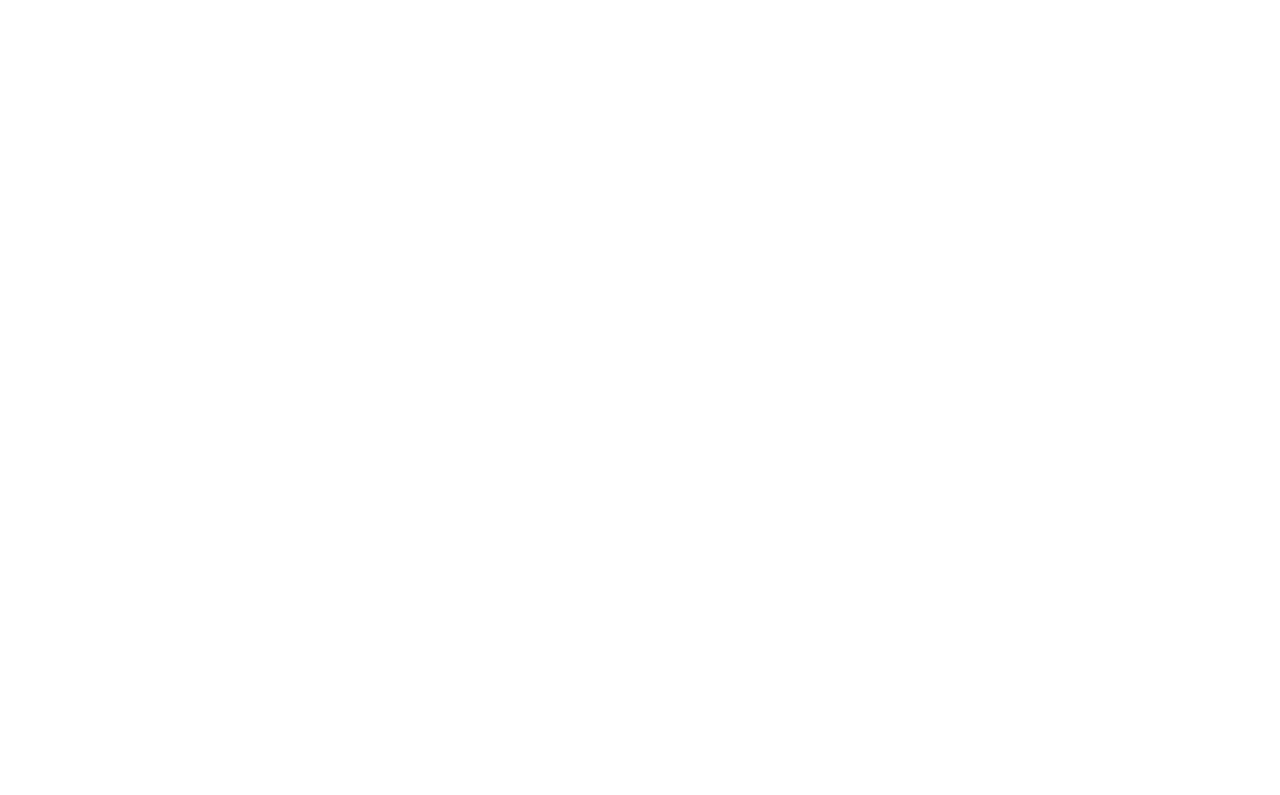
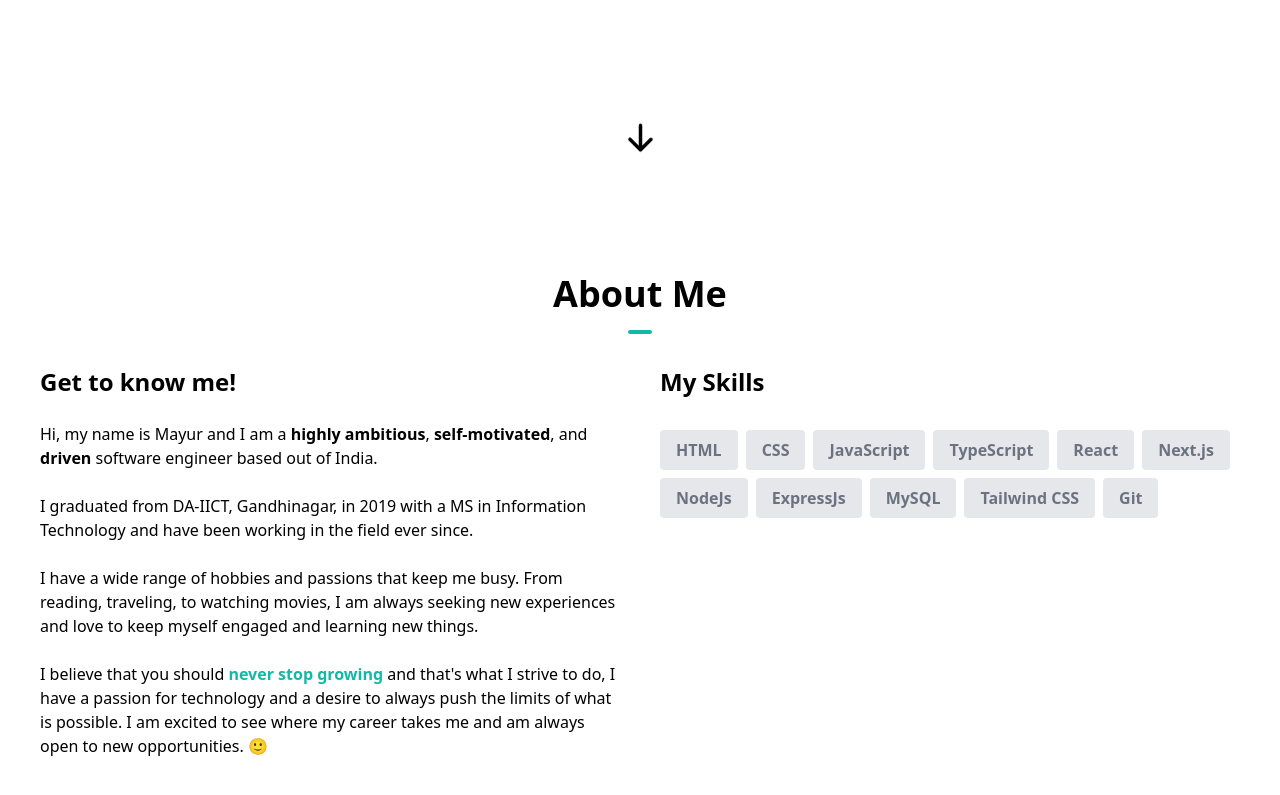
Before and after one commit to mayurlalwani/portfolio-nextjs, a Next.js app: page / in a window 1280 px wide. Shown: the part 745-1540 px from the top of the page. Before the commit the page ends 843 px from the top, so only its background shows below. Built offline with nearby package versions, Linux system fonts and the light colour scheme.

Commit message:
implement about section

```diff
--- a/app/page.tsx
+++ b/app/page.tsx
@@ -1,3 +1,4 @@
+import AboutSection from "@/components/AboutSection";
 import HeroSection from "@/components/HeroSection";
 import { Inter } from "next/font/google";
 
@@ -5,8 +6,9 @@
 
 export default function Home() {
   return (
-    <main className="flex min-h-screen flex-col items-center justify-between p-24">
+    <main className="mx-auto max-w-3xl px-4 sm:px-6 md:max-w-7xl ">
       <HeroSection />
+      <AboutSection />
     </main>
   );
 }
--- /dev/null
+++ b/components/AboutSection.tsx
@@ -0,0 +1,85 @@
+import React from "react";
+import Image from "next/image";
+
+const skills = [
+  { skill: "HTML" },
+  { skill: "CSS" },
+  { skill: "JavaScript" },
+  { skill: "TypeScript" },
+  { skill: "React" },
+  { skill: "Next.js" },
+  { skill: "NodeJs" },
+  { skill: "ExpressJs" },
+  { skill: "MySQL" },
+  { skill: "Tailwind CSS" },
+  { skill: "Git" },
+];
+
+const AboutSection = () => {
+  return (
+    <section id="about">
+      <div className="my-12 pb-12 md:pt-16 md:pb-48">
+        <h1 className="text-center font-bold text-4xl">
+          About Me
+          <hr className="w-6 h-1 mx-auto my-4 bg-teal-500 border-0 rounded"></hr>
+        </h1>
+
+        <div className="flex flex-col space-y-10 items-stretch justify-center align-top md:space-x-10 md:space-y-0 md:p-4 md:flex-row md:text-left">
+          <div className="md:w-1/2 ">
+            <h1 className="text-center text-2xl font-bold mb-6 md:text-left">
+              Get to know me!
+            </h1>
+            <p>
+              Hi, my name is Mayur and I am a{" "}
+              <span className="font-bold">{"highly ambitious"}</span>,
+              <span className="font-bold">{" self-motivated"}</span>, and
+              <span className="font-bold">{" driven"}</span> software engineer
+              based out of India.
+            </p>
+            <br />
+            <p>
+              I graduated from DA-IICT, Gandhinagar, in 2019 with a MS in
+              Information Technology and have been working in the field ever
+              since.
+            </p>
+            <br />
+            <p>
+              I have a wide range of hobbies and passions that keep me busy.
+              From reading, traveling, to watching movies, I am always seeking
+              new experiences and love to keep myself engaged and learning new
+              things.
+            </p>
+            <br />
+            <p>
+              I believe that you should{" "}
+              <span className="font-bold text-teal-500">
+                never stop growing
+              </span>{" "}
+              and that&#39;s what I strive to do, I have a passion for
+              technology and a desire to always push the limits of what is
+              possible. I am excited to see where my career takes me and am
+              always open to new opportunities. 🙂
+            </p>
+          </div>
+          <div className="text-center md:w-1/2 md:text-left">
+            <h1 className="text-2xl font-bold mb-6">My Skills</h1>
+            <div className="flex flex-wrap flex-row justify-center z-10 md:justify-start">
+              {skills.map((item, idx) => {
+                return (
+                  <p
+                    key={idx}
+                    className="bg-gray-200 px-4 py-2 mr-2 mt-2 text-gray-500 rounded font-semibold"
+                  >
+                    {item.skill}
+                  </p>
+                );
+              })}
+            </div>
+          </div>
+        </div>
+      </div>
+    </section>
+  );
+};
+
+export default AboutSection;
--- a/components/HeroSection.tsx
+++ b/components/HeroSection.tsx
@@ -7,7 +7,7 @@
 const HeroSection = () => {
   return (
     <section id="home">
-      <div className="flex flex-col text-center items-center justify-center animate-fadeIn animation-delay-2 my-10 py-16 md:flex-row md:space-x-4 md:text-left">
+      <div className="flex flex-col text-center items-center justify-center animate-fadeIn animation-delay-2 my-10 py-16 sm:py-32 md:py-48 md:flex-row md:space-x-4 md:text-left">
         <div className="md:mt-2 md:w-1/2">
           <Image
             src="/mayur-lalwani.jpeg"
@@ -26,8 +26,8 @@
             <span className="font-semibold text-teal-600">
               Software Engineer{" "}
             </span>
-            based in Ahmedabad, Gujarat. Working towards creating software that
-            makes life easier and more meaningful.
+            from India. Working towards creating software that makes life easier
+            and more meaningful.
           </p>
           <Link
             to="projects"
```
